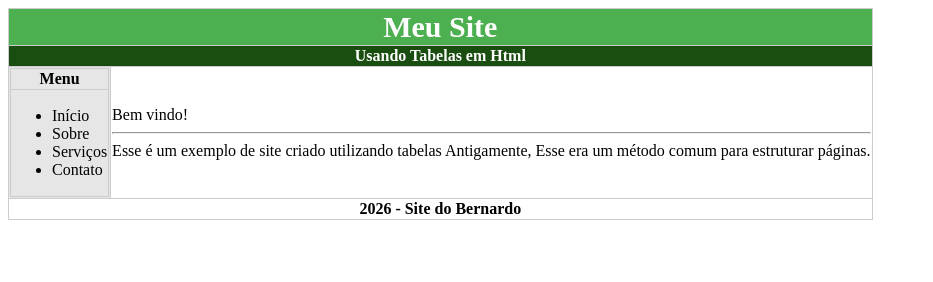
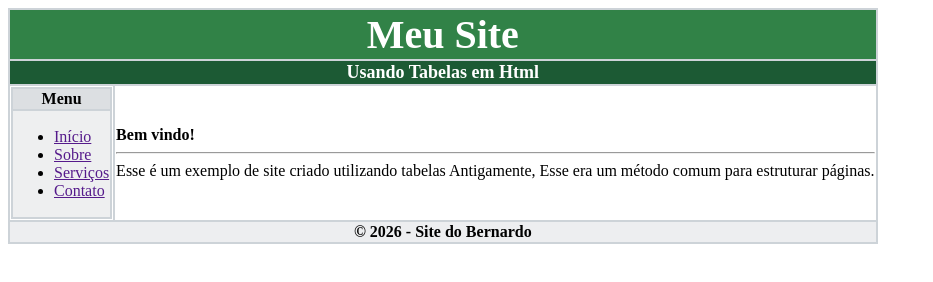
Before and after one commit to thebari/sitetabela, a plain HTML site: page index.html in a window 1280 px wide. Shown: the whole page, without its empty margins (0-933 px from the left). Drawn offline with Linux system fonts and the light colour scheme.

Commit message:
Versão 1.2 - adicionei cor melhor

```diff
--- a/index.html
+++ b/index.html
@@ -1,48 +1,63 @@
-<!DOCTYPE html>
+<!doctype html>
 <html lang="en">
-
   <head>
-  <meta charset="UTF-8">
-  <meta name="viewport" content="width=device-width, initial-scale=1.0">
+    <meta charset="UTF-8" />
+    <meta name="viewport" content="width=device-width, initial-scale=1.0" />
     <title>Site Tabela</title>
 
     <style>
-    table, th, td {
+      table,
+      th,
+      td,
+      tr {
         border-collapse: collapse;
-      border: 1px solid #ccc;
+        border: 2px solid #cdd3d8;
+      }
+
+      #conteudo {
       }
 
       #header {
-      background-color: #4CAF50;
+        background-color: #318247;
         color: white;
-      font-size: 30px;
+        font-size: 40px;
       }
 
       #subtitle {
-      background-color: #1a4d10;
+        background-color: #1c5a34;
         color: white;
-      font-size: 16px;
+        font-size: 18px;
       }
 
-    #menu {
-      background-color: #e6e6e6;
+      #menu th {
+        background-color: #dcdfe2;
+      }
+
+      #menu table {
+        background-color: #eeeff0;
+      }
+
+      #rodape {
+        background-color: #edeef0;
       }
     </style>
   </head>
 
   <body>
-  <table>
-
+    <table id="table">
+      <div>
         <tr>
-      <th colspan="2" id="header"> Meu Site </th>
+          <th colspan="2" id="header">Meu Site</th>
         </tr>
 
         <tr>
-      <th colspan="2" id="subtitle"> Usando Tabelas em Html </th>
+          <th colspan="2" id="subtitle">Usando Tabelas em Html</th>
         </tr>
+      </div>
 
-    <tr>
-      <td id="menu">
+      <main id="main">
+        <tr id="menu">
+          <td>
             <table>
               <tr>
                 <th>Menu</th>
@@ -50,10 +65,10 @@
               <tr>
                 <td>
                   <ul>
-                <li>Início</li>
-                <li>Sobre</li>
-                <li>Serviços</li>
-                <li>Contato</li>
+                    <li><a href="">Início</a></li>
+                    <li><a href="">Sobre</a></li>
+                    <li><a href="">Serviços</a></li>
+                    <li><a href="">Contato</a></li>
                   </ul>
                 </td>
               </tr>
@@ -61,18 +76,17 @@
           </td>
 
           <td>
-        Bem vindo!
-        <hr>
-        Esse é um exemplo de site criado utilizando tabelas
-        Antigamente, Esse era um método comum para estruturar páginas.
+            <b>Bem vindo!</b>
+            <hr />
+            Esse é um exemplo de site criado utilizando tabelas Antigamente,
+            Esse era um método comum para estruturar páginas.
           </td>
+        </tr>
+      </main>
 
+      <tr id="rodape">
+        <th colspan="2">© 2026 - Site do Bernardo</th>
       </tr>
-    <tr>
-      <th colspan="2"> 2026 - Site do Bernardo</th>
-    </tr>
-
     </table>
   </body>
-
 </html>
```
Lines whose indentation alone changed are shown as unchanged.
